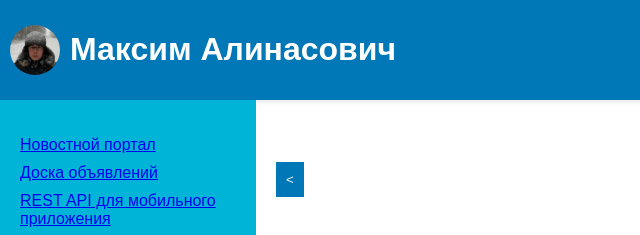
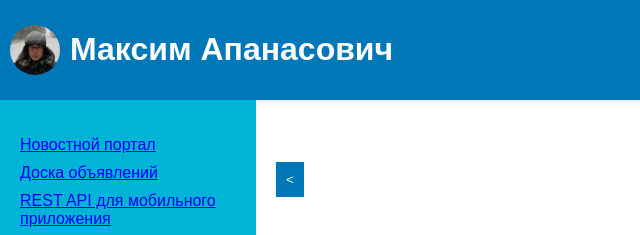
Before and after one commit to Tasank/Tasank.github.io, a plain HTML site: page index.html in a window 1280 px wide. Shown: the top 235 px of the page, 0-640 px from the left. Drawn offline with Linux system fonts and the light colour scheme.

Commit message:
тест

```diff
--- a/index.html
+++ b/index.html
@@ -10,7 +10,7 @@
     <header>
         <div class="profile">
             <img src="profile.png" alt="Фото профиля">
-            <h1>Максим Алинасович</h1>
+            <h1>Максим Апанасович</h1>
         </div>
         <nav>
             <a href="#" class="active">Проекты</a>
```
